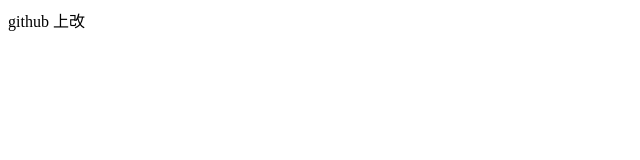
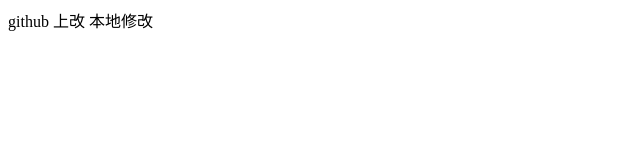
Before and after one commit to sexfat/forktest, a website: page index.html in a window 1280 px wide. Shown: the full height of the page, 0-640 px from the left. Drawn offline with Linux system fonts and the light colour scheme.

Commit message:
本地修改

```diff
--- a/index.html
+++ b/index.html
@@ -8,6 +8,6 @@
 </head>
 <body>
     github 上改
-
+    本地修改
 </body>
 </html>
```
